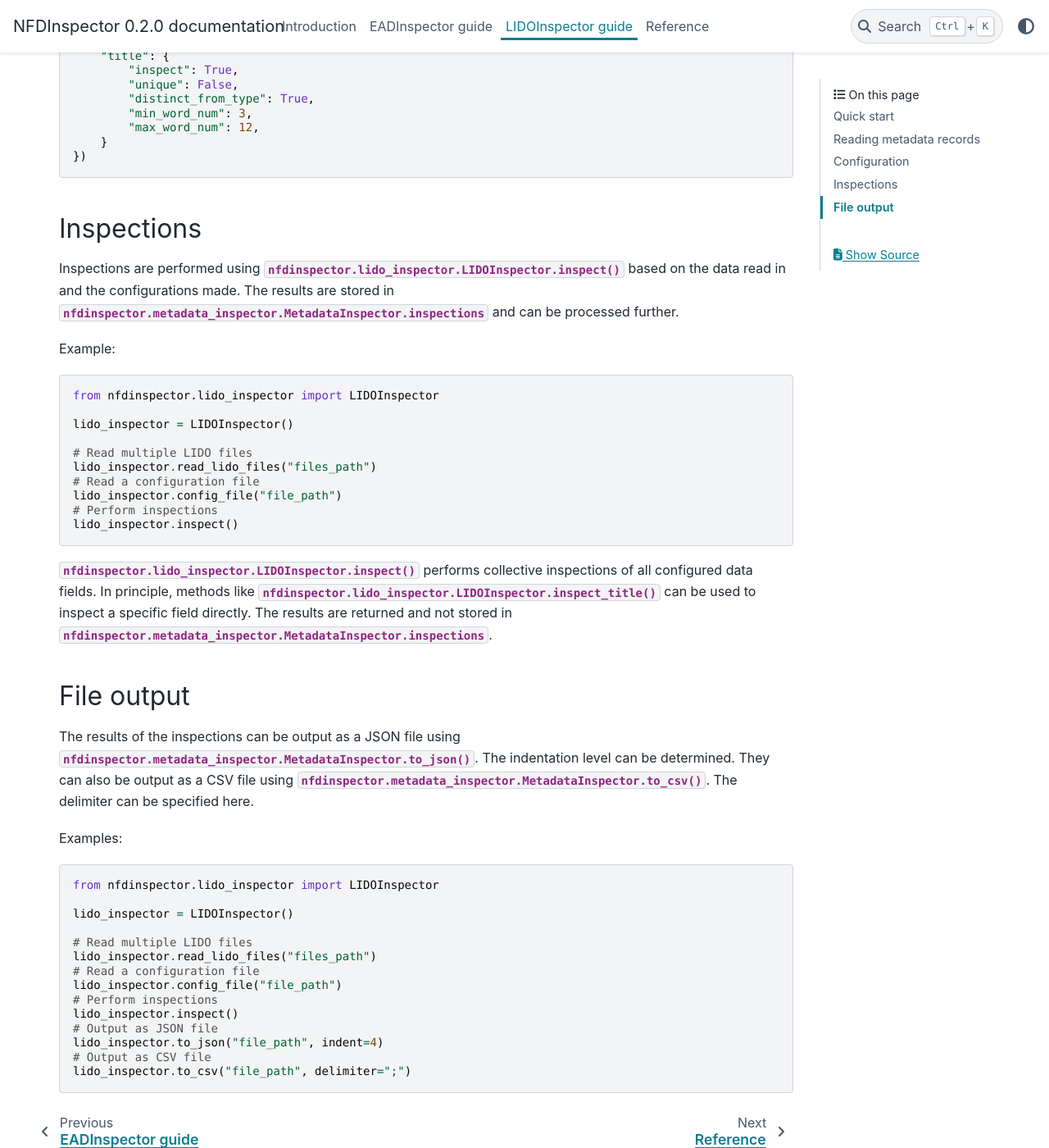
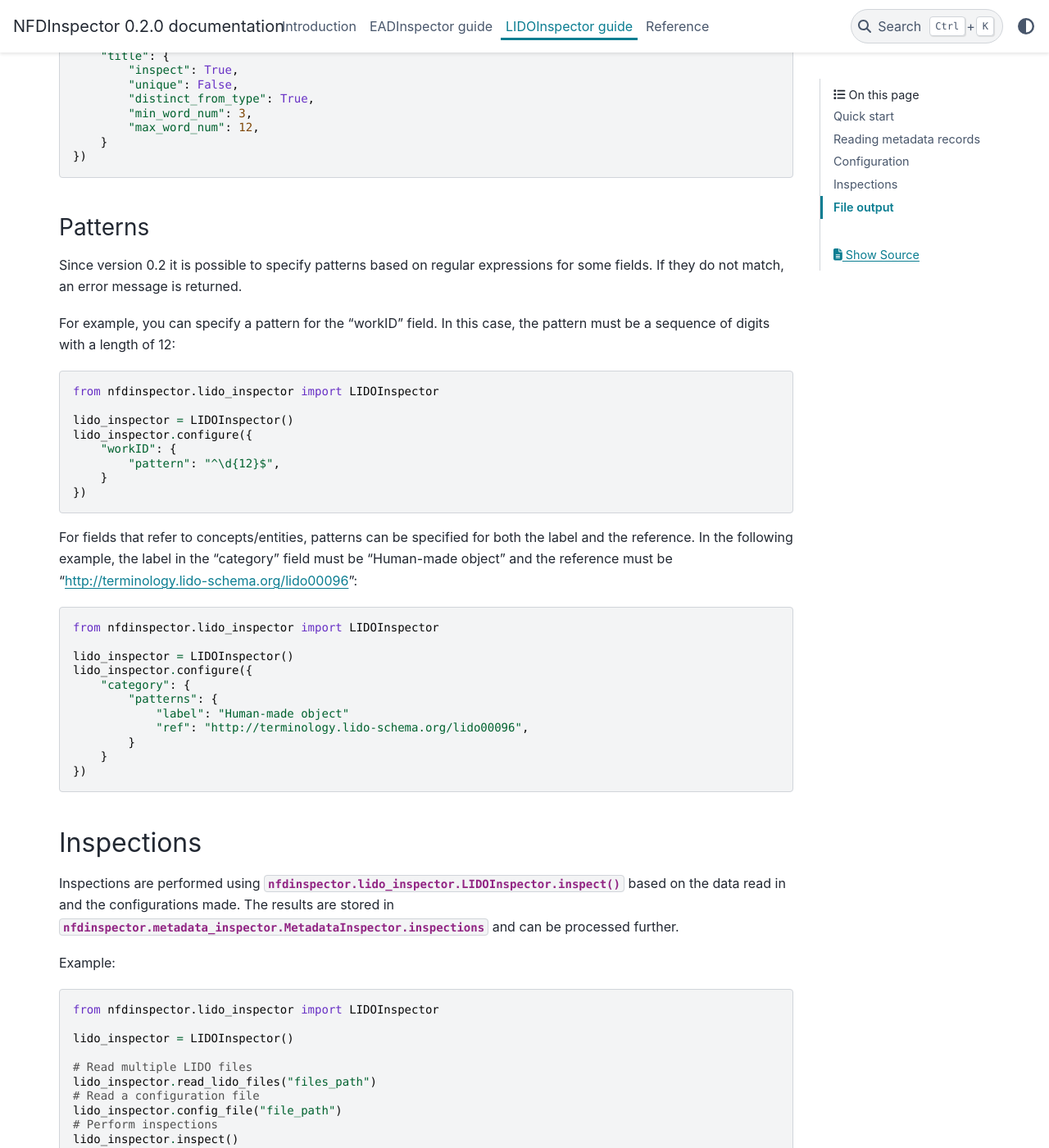
Before and after one commit to montan-code/nfdinspector, a Sphinx documentation site: the page built from docs/lido_inspector_guide.rst, in a window 1280 px wide and 1400 px high, scrolled down 3920 px. Shown: the whole window at 82% size. Built offline with Sphinx 7.4.7 and the PyData theme 0.15.4, drawn with Linux system fonts in a browser that asks for light colours.

Commit message:
Added explanation of the pattern functionality to the guides.

```diff
--- a/docs/lido_inspector_guide.rst
+++ b/docs/lido_inspector_guide.rst
@@ -149,6 +149,37 @@ Examples::
         }
     })
 
+Patterns
+^^^^^^^^
+
+Since version 0.2 it is possible to specify patterns based on regular expressions for some fields.
+If they do not match, an error message is returned.
+
+For example, you can specify a pattern for the "workID" field. In this case, the pattern must be a sequence of digits with a length of 12::
+
+    from nfdinspector.lido_inspector import LIDOInspector
+
+    lido_inspector = LIDOInspector()
+    lido_inspector.configure({
+        "workID": {
+            "pattern": "^\d{12}$",
+        }
+    })
+
+For fields that refer to concepts/entities, patterns can be specified for both the label and the reference.
+In the following example, the label in the "category" field must be "Human-made object" and the reference must be "http://terminology.lido-schema.org/lido00096"::
+
+    from nfdinspector.lido_inspector import LIDOInspector
+
+    lido_inspector = LIDOInspector()
+    lido_inspector.configure({
+        "category": {
+            "patterns": {
+                "label": "Human-made object"
+                "ref": "http://terminology.lido-schema.org/lido00096",
+            }
+        }
+    })
 
 Inspections
 -----------
```
Also changed, not shown: docs/ead_inspector_guide.rst (+31 -0 lines).
